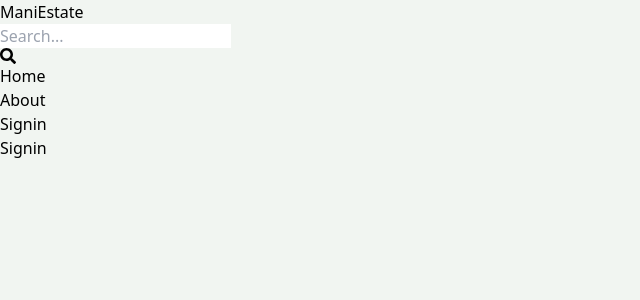
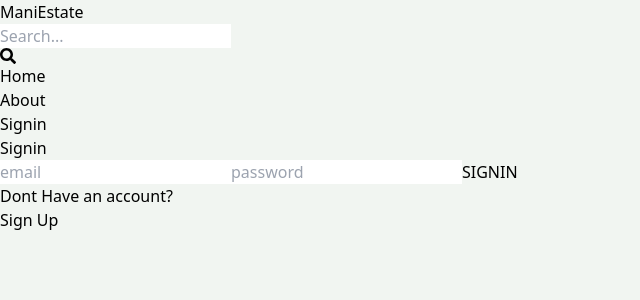
Before and after one commit to manikandan0630/RealEstate, a React (Vite) app in the folder client/: page /sign-in in a window 1280 px wide. Shown: the top 300 px of the page, without its empty margins (0-640 px from the left). Built offline with nearby package versions, Linux system fonts and the light colour scheme.

Commit message:
completed the sigin and sognup design and functionallity

```diff
--- a/client/src/pages/Signin.jsx
+++ b/client/src/pages/Signin.jsx
@@ -1,7 +1,79 @@
-import React from 'react'
+import React, { useState } from "react";
+import { Link,useNavigate } from "react-router-dom";
 
 export default function Signin() {
+  const [formData, setFormData] = useState({});
+  const [loading, setLoading] = useState(false);
+  const [error, setError] = useState(null);
+  const navigate=useNavigate()
+  const handleChange = (e) => {
+    setFormData({
+      ...formData,
+      [e.target.id]: e.target.value,
+    });
+  };
+
+  const handleSubmit = async (e) => {
+    e.preventDefault();
+    setLoading(true);
+    try {
+      const res = await fetch("/api/auth/signin", {
+        method: "POST",
+        headers: {
+          "Content-Type": "application/json",
+        },
+        body: JSON.stringify(formData),
+      });
+      const data = await res.json();
+      // console.log(data);
+      if (data.success == false) {
+        setError(data.message);
+        setLoading(false);
+        return;
+      }
+
+      setLoading(false);
+      setError(null);
+      navigate("/")
+    } catch (error) {
+     setLoading(false);
+     setError(error.message)
+    }
+  };
+  // console.log(formData);
+
   return (
-    <div>Signin</div>
-  )
+    <div className="p-3 max-w-lg mx-auto">
+      <h1 className="my-7 text-3xl text-center font-semibold">Signin</h1>
+      <form onSubmit={handleSubmit} className="flex flex-col gap-4">
+
+        <input
+          type="email"
+          id="email"
+          placeholder="email"
+          className="border p-3 rounded-lg"
+          onChange={handleChange}
+        />
+        <input
+          type="password"
+          id="password"
+          placeholder="password"
+          className="border p-3 rounded-lg"
+          onChange={handleChange}
+        />
+        <button
+          className="bg-sky-400 text-white p-3 rounded-lg hover:opacity-95"
+          disabled={loading}
+        >
+          {loading ? "Loading..." : "SIGNIN"}
+        </button>
+      </form>
+      <div className="flex gap-1 mt-5">
+        <p>Dont Have an account?</p>
+        <Link to={"/sign-up"}>
+          <span className="text-blue-700">Sign Up</span>
+        </Link>
+      </div>
+    </div>
+  );
 }
--- a/client/src/pages/Signup.jsx
+++ b/client/src/pages/Signup.jsx
@@ -1,10 +1,11 @@
 import React, { useState } from "react";
-import { Link } from "react-router-dom";
+import { Link ,useNavigate} from "react-router-dom";
 
 export default function Signup() {
   const [formData, setFormData] = useState({});
   const [loading, setLoading] = useState(false);
   const [error, setError] = useState(null);
+  const navigate=useNavigate()
 
   const handleChange = (e) => {
     setFormData({
@@ -14,6 +15,7 @@
   };
 
   const handleSubmit = async (e) => {
+
     e.preventDefault();
     setLoading(true);
     try {
@@ -27,12 +29,13 @@
       const data = await res.json();
       // console.log(data);
       if (data.success == false) {
+        setLoading(false);
         setError(data.message);
-        setLoading(false);
         return;
       }
-
       setLoading(false);
+      setError(null);
+      navigate("/sign-in")
     } catch (error) {
      setLoading(false);
      setError(error.message)
--- a/client/vite.config.js
+++ b/client/vite.config.js
@@ -6,7 +6,7 @@
   server:{
     proxy:{
       '/api':{
-        target:'http://127.0.0.1:4000',
+        target:'http://localhost:4000',
         secure:false,
       },
     },
```
Also changed, not shown: 1 other file (tests, documents, lock files or other folders).
